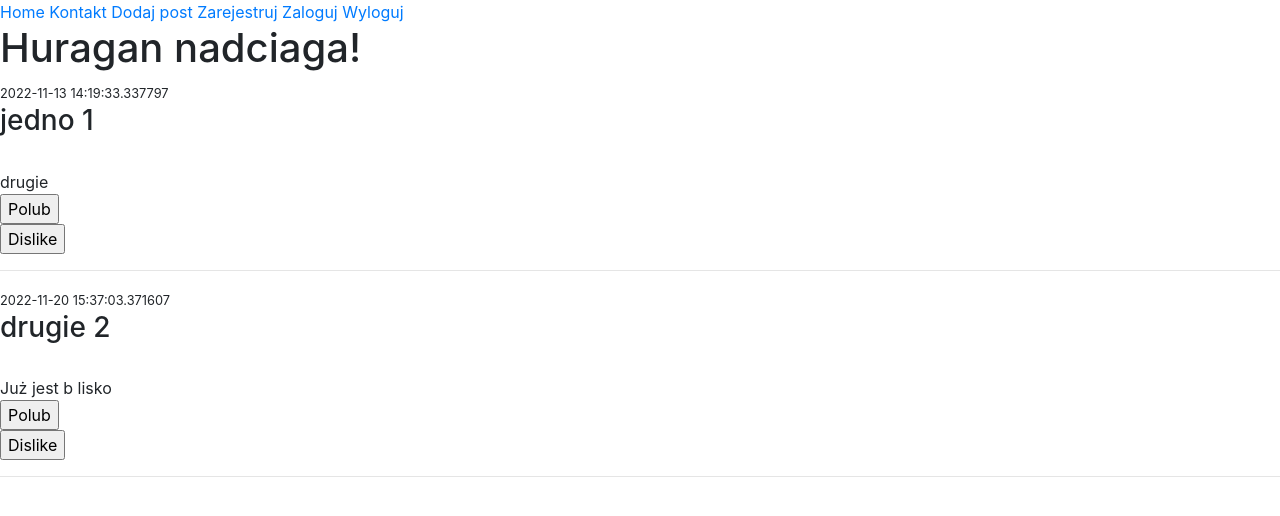
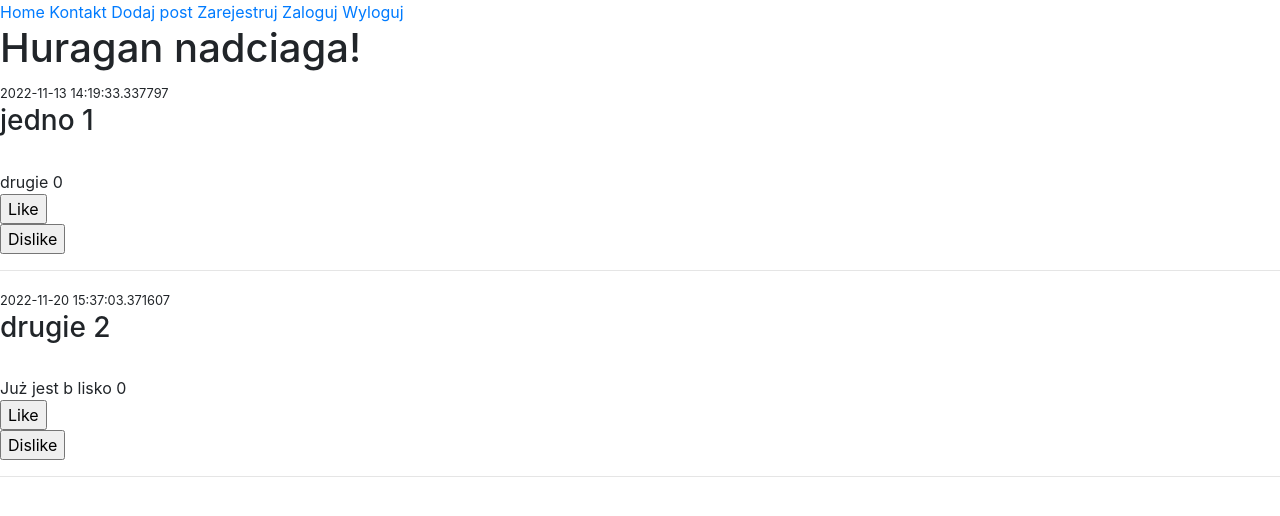
Before and after one commit to Ja-ku-ba/kwiaciarnia, a Flask app: page / in a window 1280 px wide. Shown: the top 516 px of the page. Run offline with Flask 2, Linux system fonts and the light colour scheme; data comes from the database, SQL or seed files in the repository; both versions use the stored data as it was after the commit.

Commit message:
fully working like button

```diff
--- a/kwiaciarnia/routes.py
+++ b/kwiaciarnia/routes.py
@@ -1,7 +1,7 @@
 from flask import render_template, redirect, url_for, request
 from kwiaciarnia import app, db
 from kwiaciarnia.forms import PostForm, UserForm, Loginform
-from kwiaciarnia.models import Posts, User
+from kwiaciarnia.models import Posts, User, Post_likes, Post_dislikes
 from flask_login import login_user, logout_user, login_required, current_user
 import datetime
 # oK5XKfRTkmBZShUafzZF
@@ -13,20 +13,37 @@ def stworz():
 @app.route("/")
 def home():
     all_posts = Posts.query.all()
-    return render_template('index.html', all_posts=all_posts)
+    likes = Post_likes()
+    return render_template('index.html', all_posts=all_posts, likes=likes)
 
 @app.route('/like_result', methods=['GET', 'POST'])
 @login_required
 def like_result():
     liked_post = request.form.get('like_button')
+    if request.method == "POST":
+        if not Post_likes.query.filter_by(user_like=current_user.id).first():
+            new_like = Post_likes(
+                user_like = current_user.id,
+                post_like = liked_post
+            )
+            db.session.add(new_like)
+            db.session.commit()
+            return redirect(url_for('home'))
+        else:
+            new_unlike = Post_likes.query.filter_by(user_like=current_user.id).first()
+            new_unlike.user_like = None
+            new_unlike.post_like = None
+            db.session.commit()
+    return redirect(url_for('home'))
+
+@app.route('/dislike_result', methods=['GET', 'POST'])
+@login_required
+def dislike_result():
+    liked_post = request.form.get('like_button')
     add_like_post = Posts.query.filter_by(id=liked_post).first()
     if request.method == "POST":
         return str(liked_post)
     return "zaskoczyło"
-
-# bought_item = request.form.get('buy_item')
-# bought_item_object = Item.query.filter_by(name = bought_item).first()
-
 
 @app.route("/dodaj_post", methods=['GET', 'POST'])
 def add_post():
--- a/kwiaciarnia/templates/includes/feed.html
+++ b/kwiaciarnia/templates/includes/feed.html
@@ -4,12 +4,14 @@
         <h3>{{post.title}}  {{post.id}}</h3>
         <br>
         {{post.body}}
+        {{likes.query.filter_by(post_like=post.id).count()}}
         <div class="buttons">
             <form action="{{ url_for('like_result') }}" method="post">
                 <input type="hidden" name="like_button" value="{{post.id}}">
-                <input type="submit" value="Polub" placeholder="Like">
+                <input type="submit" value="Like">
             </form>
-            <form action="/result" method="post">
+            <form action="{{ url_for('dislike_result') }}" method="post">
+                <input type="hidden" name="like_button" value="{{post.id}}">
                 <input type="button" value="Dislike" name="dislike_button">
             </form>
         </div>
```
Also changed, not shown: instance/kwiaciarnia.db.
